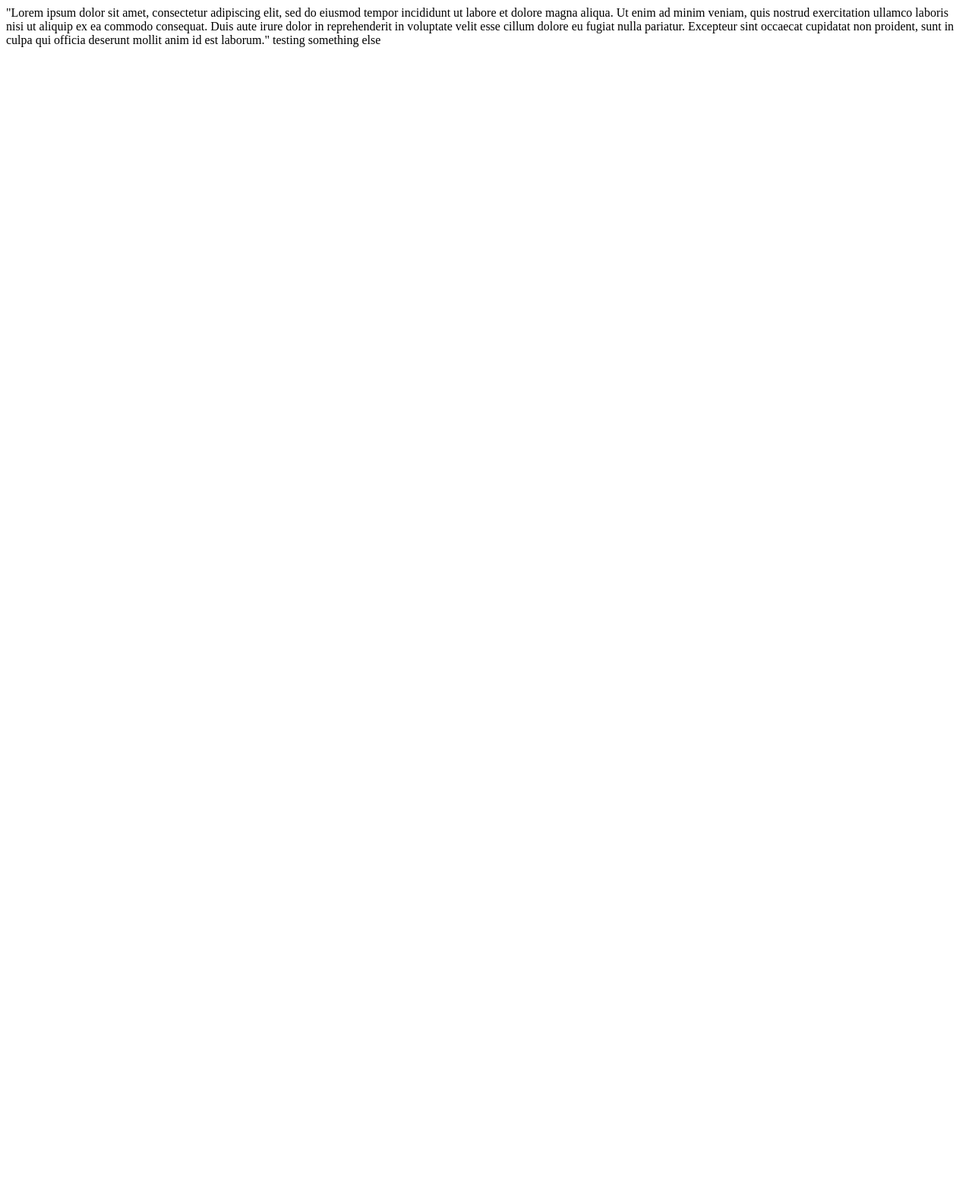
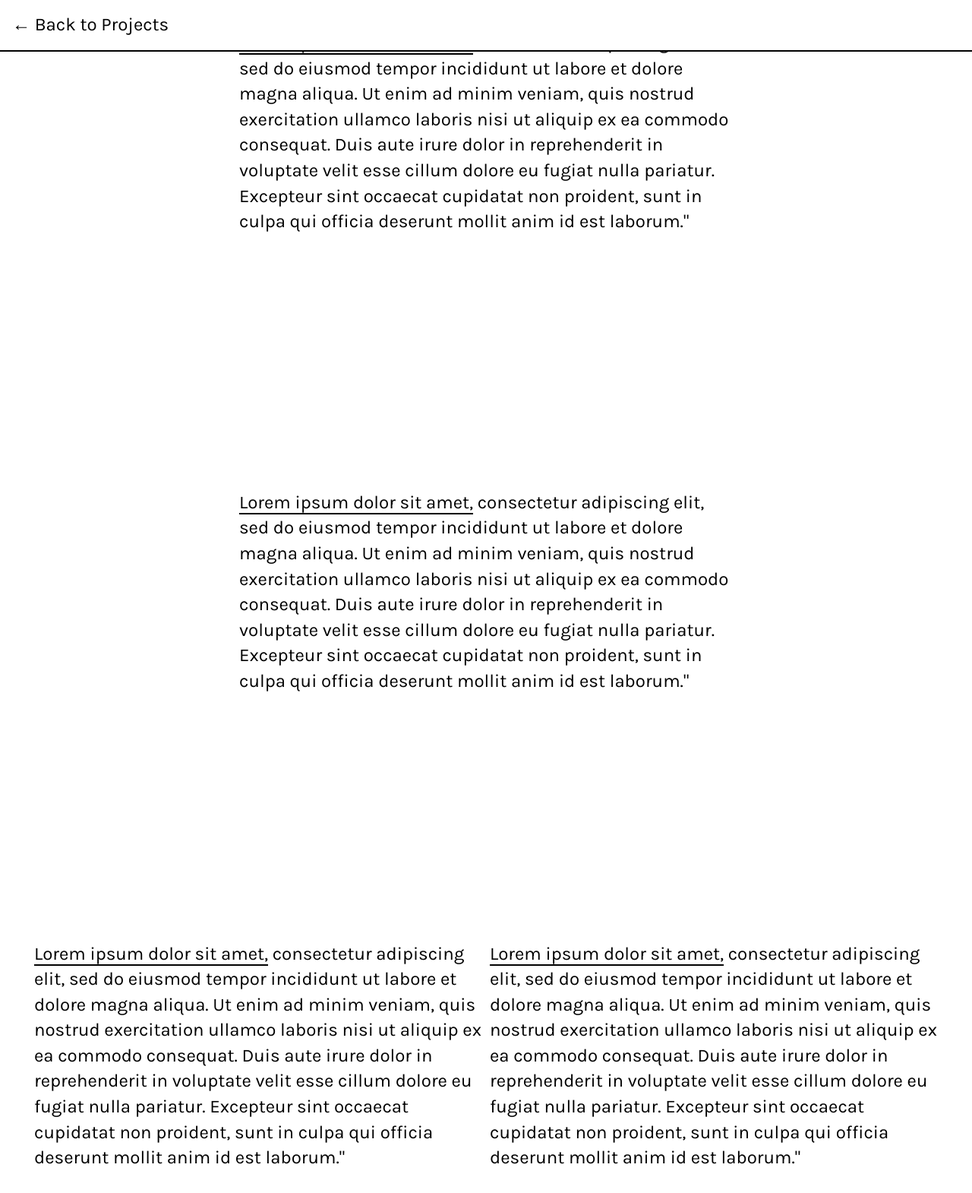
Before and after one commit to kathytieu/kathytieu.github.io, a plain HTML site: page index.html in a window 1280 px wide. Shown: the whole page at 76% size. Before the commit the page ends 800 px from the top, so only its background shows below. Drawn offline with Linux system fonts and the light colour scheme.

Commit message:
test base layout

```diff
--- /dev/null
+++ b/css/master.css
@@ -0,0 +1,108 @@
+body{
+	font-family: 'Karla', sans-serif;
+	font-size:24px;
+	color: #000;
+	line-height: 1.4em;
+	margin:0px;
+}
+
+a{
+	color:#000;
+	text-decoration:none;
+	border-bottom:2px solid #000;
+}
+
+a:visited,active{
+	color:#000;
+	text-decoration:none;
+}
+
+a:hover{
+	color:#fff;
+	background:#000;
+}
+
+
+/* divs */
+
+
+div.spacer{
+	height:256px;
+}
+
+div.full{
+	width:100%;
+	margin:0px auto;
+	padding:0;
+}
+
+div.large{
+	max-width:1200px;
+	margin:0px auto;
+	padding:16;
+}
+
+div.small{
+	max-width:650px;
+	margin:0px auto;
+	padding:16px;
+}
+
+div.flex-container{
+	max-width:1200px;
+	margin:0px auto;
+	display:flex;
+	flex-wrap:nowrap;
+}
+
+.flex-container > div {
+	margin:5px;
+	flex-grow:1;
+	align-self:flex-start;
+}
+
+
+
+/* nav */
+
+
+div.go{
+	width:100%;
+	position:fixed;
+	top:0;
+	z-index:99;
+	margin:0;
+	background-color: #FFF;
+	border-bottom:2px solid #000;
+
+}
+
+.go ul{
+	margin:0px;
+	padding:20px;
+}
+
+.go li{
+	list-style-type:none;
+	float:right;
+	display:inline-block;
+	padding: 0px 20px;
+}
+
+.go a{
+	color:#000;
+	text-decoration:none;
+	border-bottom:0px solid;
+}
+
+.go a:hover{
+	color:#fff;
+	background:#000;
+}
+
+.iam{
+	margin:0px;
+	padding:16px;
+	display:inline;
+	float:left;
+}
--- a/index.html
+++ b/index.html
@@ -2,10 +2,32 @@
 
 	<head>
 		<title>Kathy Tieu</title>
+		<link href="https://fonts.googleapis.com/css?family=Karla" rel="stylesheet">
+		<link href="css/master.css" rel="stylesheet" />
 	</head>
 
 	<body>
-		"Lorem ipsum dolor sit amet, consectetur adipiscing elit, sed do eiusmod tempor incididunt ut labore et dolore magna aliqua. Ut enim ad minim veniam, quis nostrud exercitation ullamco laboris nisi ut aliquip ex ea commodo consequat. Duis aute irure dolor in reprehenderit in voluptate velit esse cillum dolore eu fugiat nulla pariatur. Excepteur sint occaecat cupidatat non proident, sunt in culpa qui officia deserunt mollit anim id est laborum."
 
-		testing something else
+		<div class="go">
+			<p class="iam"><a href="http://kathytieu.com/">← Back to Projects</a></p>
+		</div>
+
+		<div class="small">
+			<p><a href="#">Lorem ipsum dolor sit amet,</a> consectetur adipiscing elit, sed do eiusmod tempor incididunt ut labore et dolore magna aliqua. Ut enim ad minim veniam, quis nostrud exercitation ullamco laboris nisi ut aliquip ex ea commodo consequat. Duis aute irure dolor in reprehenderit in voluptate velit esse cillum dolore eu fugiat nulla pariatur. Excepteur sint occaecat cupidatat non proident, sunt in culpa qui officia deserunt mollit anim id est laborum."</p>
+		</div>
+
+		<div class="spacer"></div>
+
+		<div class="small">
+			<p><a href="#">Lorem ipsum dolor sit amet,</a> consectetur adipiscing elit, sed do eiusmod tempor incididunt ut labore et dolore magna aliqua. Ut enim ad minim veniam, quis nostrud exercitation ullamco laboris nisi ut aliquip ex ea commodo consequat. Duis aute irure dolor in reprehenderit in voluptate velit esse cillum dolore eu fugiat nulla pariatur. Excepteur sint occaecat cupidatat non proident, sunt in culpa qui officia deserunt mollit anim id est laborum."</p>
+		</div>
+
+		<div class="spacer"></div>
+
+		<div class="flex-container">
+			<div><p><a href="#">Lorem ipsum dolor sit amet,</a> consectetur adipiscing elit, sed do eiusmod tempor incididunt ut labore et dolore magna aliqua. Ut enim ad minim veniam, quis nostrud exercitation ullamco laboris nisi ut aliquip ex ea commodo consequat. Duis aute irure dolor in reprehenderit in voluptate velit esse cillum dolore eu fugiat nulla pariatur. Excepteur sint occaecat cupidatat non proident, sunt in culpa qui officia deserunt mollit anim id est laborum."</p></div>
+			<div><p><a href="#">Lorem ipsum dolor sit amet,</a> consectetur adipiscing elit, sed do eiusmod tempor incididunt ut labore et dolore magna aliqua. Ut enim ad minim veniam, quis nostrud exercitation ullamco laboris nisi ut aliquip ex ea commodo consequat. Duis aute irure dolor in reprehenderit in voluptate velit esse cillum dolore eu fugiat nulla pariatur. Excepteur sint occaecat cupidatat non proident, sunt in culpa qui officia deserunt mollit anim id est laborum."</p></div>
+		</div>
+
+
 	</body>
```
